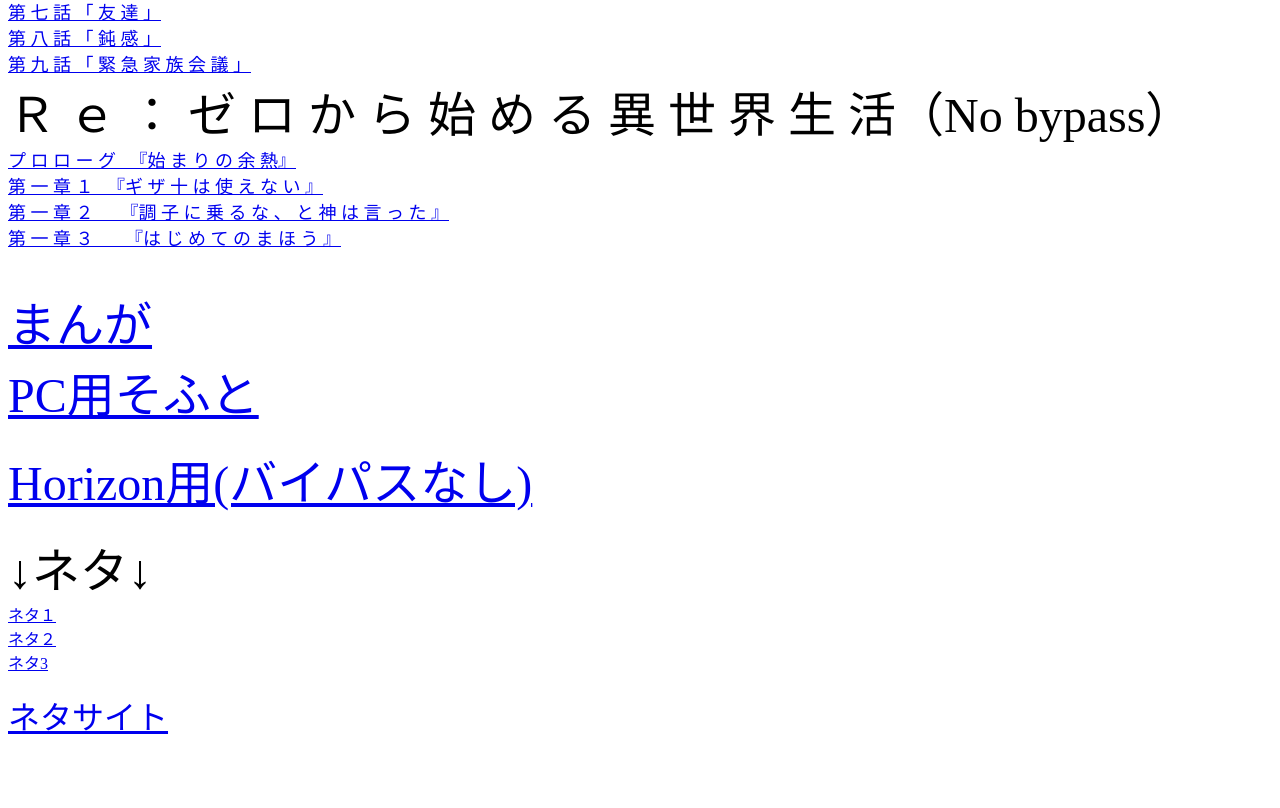
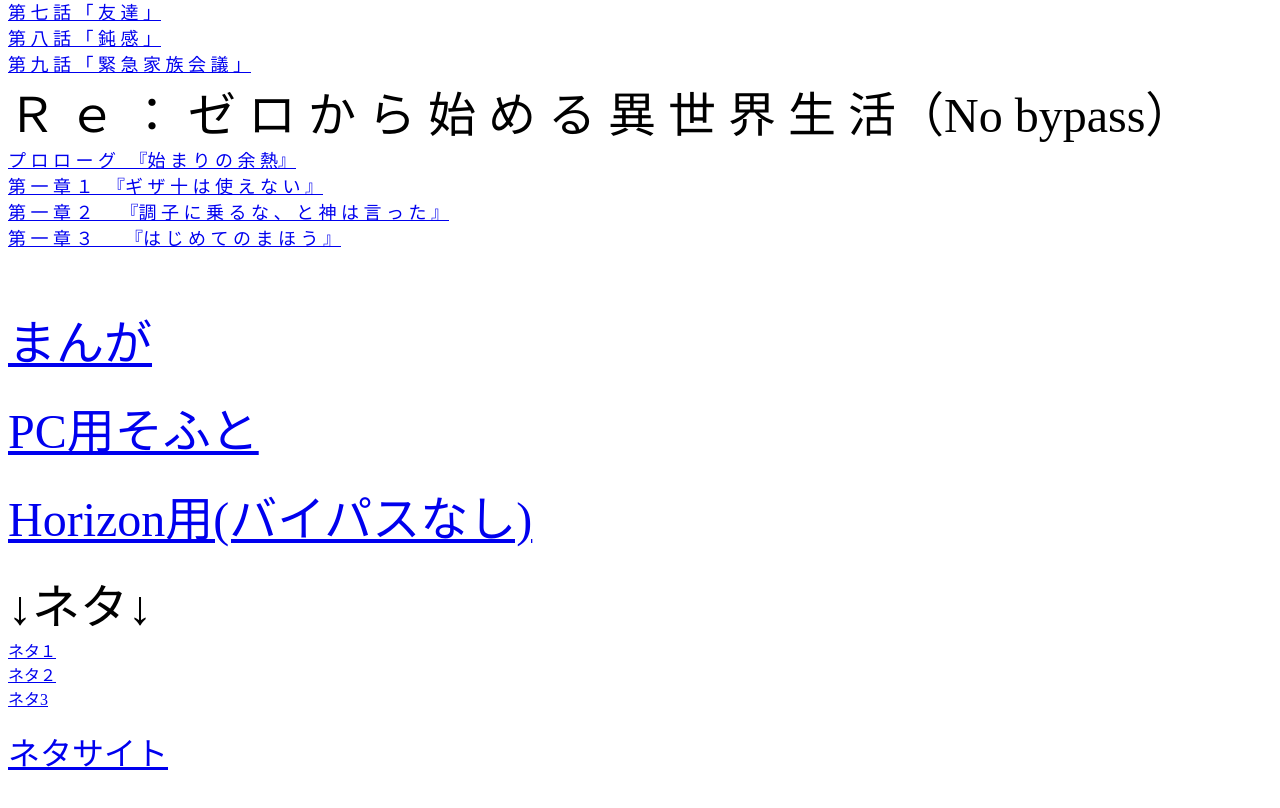
Before and after one commit to yoss1OwO/Antifilter, a plain HTML site: page index.html in a window 1280 px wide. Shown: the part 724-1532 px from the top of the page. Before the commit the page ends 1496 px from the top, so only its background shows below. Drawn offline with Linux system fonts and the light colour scheme.

Commit message:
Update index.html

```diff
--- a/index.html
+++ b/index.html
@@ -27,8 +27,8 @@
 <font size="4"><a href= "https://yoss1owo.github.io/rezero4/" >第 一 章 ３　 　『は じ め て の ま ほ う 』</a><br></font>
 <br>
 <br>
-<font size="7"><a href= "https://yoss1owo.github.io/manga/" >まんが </a><br></font>
-<font size="7"><a href= "https://yoss1owo.github.io/PCapps/" >PC用そふと </a><br></font>
+<br><font size="7"><a href= "https://yoss1owo.github.io/manga/" >まんが </a><br></font>
+<br><font size="7"><a href= "https://yoss1owo.github.io/PCapps/" >PC用そふと </a><br></font>
 <br><font size="7"><a href= "https://yoss1owo.github.io/roiro/" >Horizon用(バイパスなし) </a><br></font>
 <br>
 <font size="7">↓ネタ↓</font><br>
```
